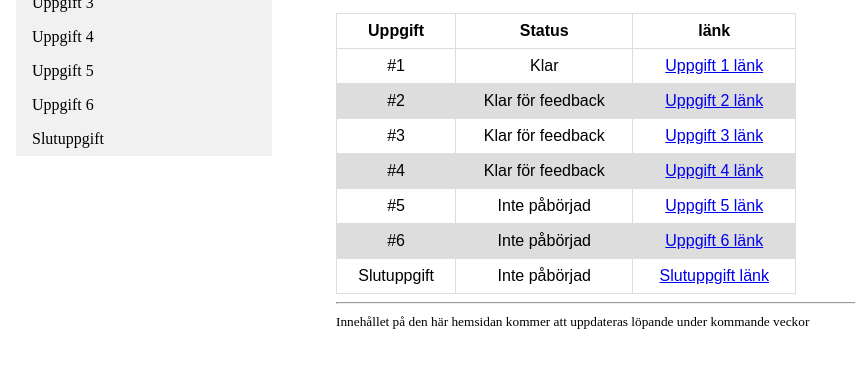
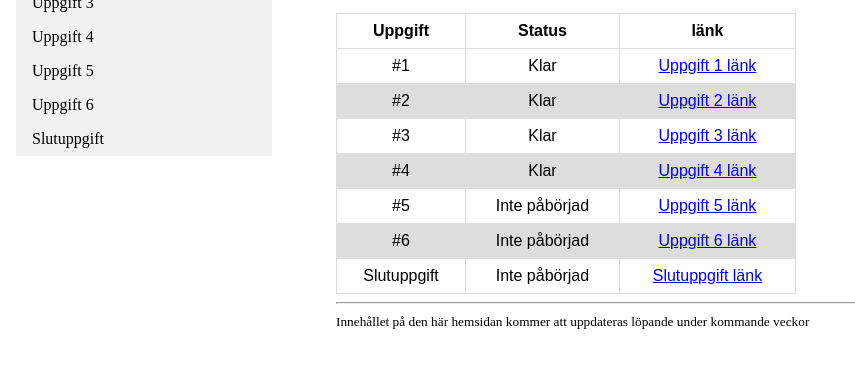
Before and after one commit to MaxieTheHatter/VT17webutvMaxNelson, a plain HTML site: page assets/page/uppgift1.html in a window 1280 px wide. Shown: the part 134-502 px from the top of the page, without its empty margins (0-855 px from the left). Drawn offline with Linux system fonts and the light colour scheme.

Commit message:
updated status text

```diff
--- a/assets/page/uppgift1.html
+++ b/assets/page/uppgift1.html
@@ -41,17 +41,17 @@
 				</tr>
 				<tr>
 					<td>#2</td>
-					<td>Klar för feedback</td>
+					<td>Klar</td>
 					<td><a href="uppgift2.html">Uppgift 2 länk</a></td>
 				</tr>
 				<tr>
 					<td>#3</td>
-					<td>Klar för feedback</td>
+					<td>Klar</td>
 					<td><a href="uppgift3.html">Uppgift 3 länk</a></td>
 				</tr>
 				<tr>
 					<td>#4</td>
-					<td>Klar för feedback</td>
+					<td>Klar</td>
 					<td><a href="uppgift4.html">Uppgift 4 länk</a></td>
 				</tr>
 				<tr>
```
